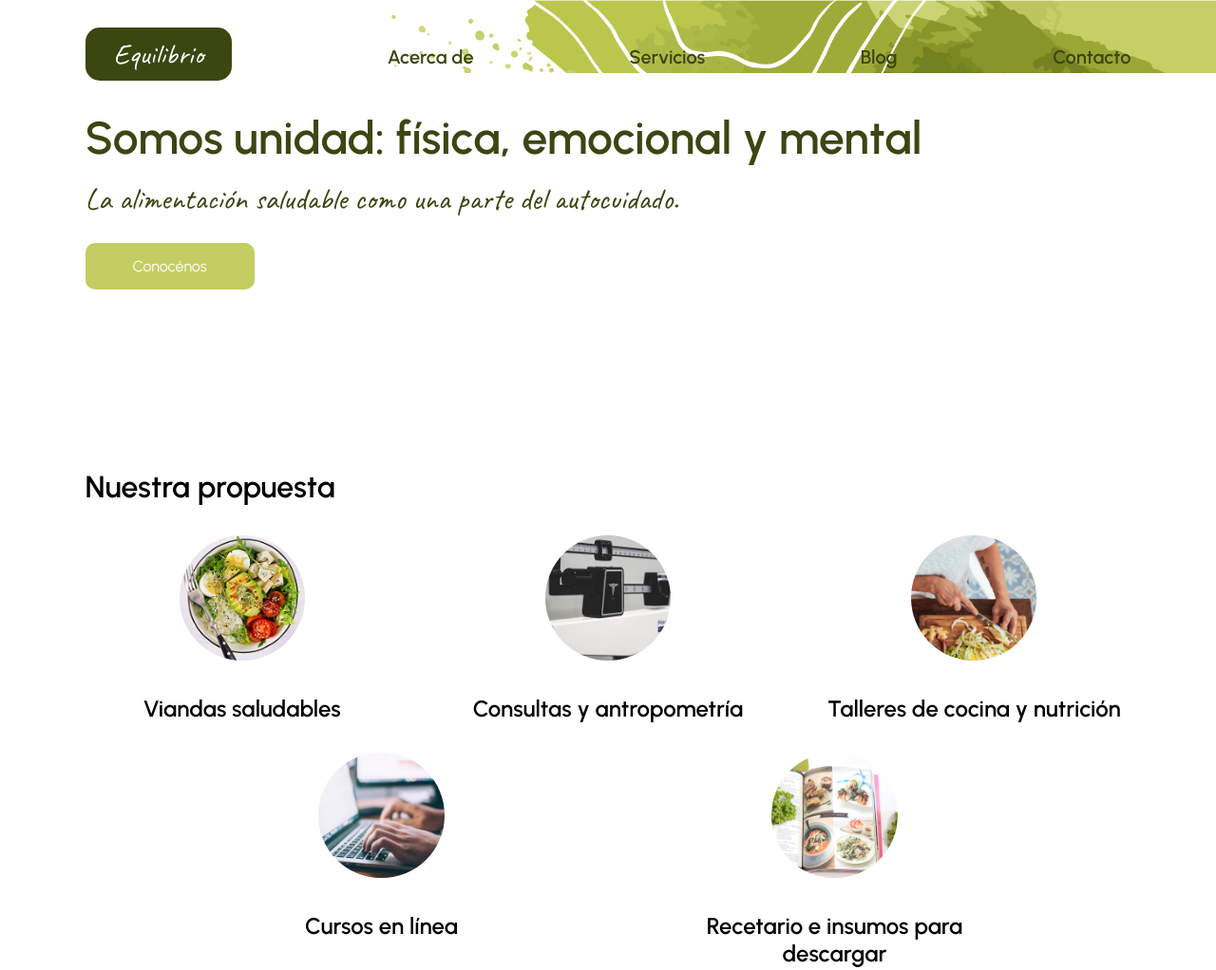
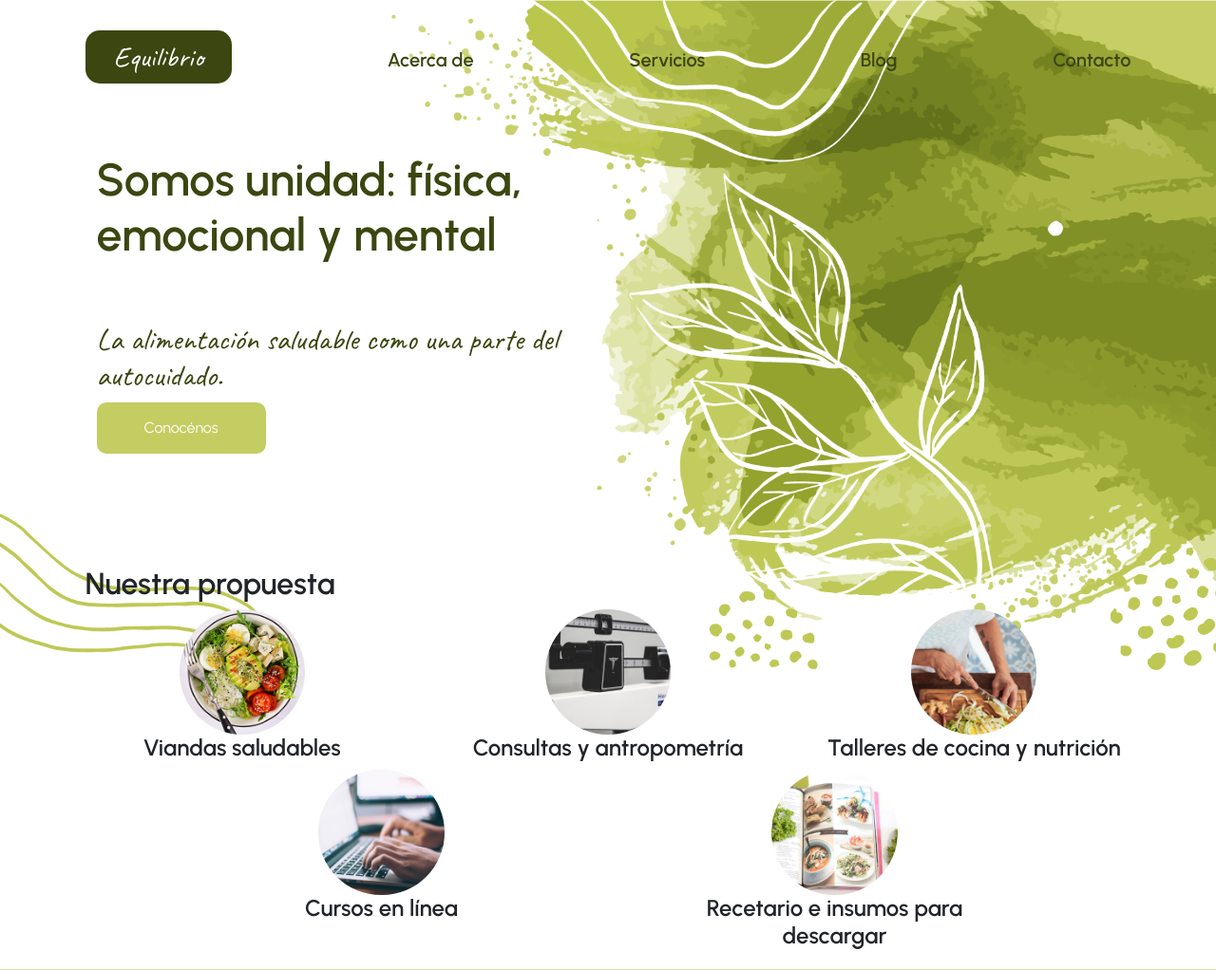
Before and after one commit to MarianG89/NutricionGarofaloCopia, a plain HTML site: page index.html in a window 1280 px wide. Shown: the top 1022 px of the page at 95% size. Drawn offline with nearby package versions, Linux system fonts and the light colour scheme.

Commit message:
bootstrap al inicio

```diff
--- a/css/style.css
+++ b/css/style.css
@@ -19,6 +19,7 @@ h1 {
     color: #3B4611;
     font-size: 3em;
     margin-bottom: 0.3em;
+    padding-bottom: 1em;
 }
 
 h2 {
@@ -132,13 +133,19 @@ background-color: #9AA635;
 
 /* ---------- INDEX ---------- */
 
-aside {
-   grid-area: aside;
+#presentacion.container {
+   max-width: 86%;
 }
-header {
+
+#presentacion.row {
+   padding-left: 0;
+   padding-right: 0;
+}
+
+nav {
    grid-area: nav;
    }
-section#presentacion {
+div#presentacion {
    grid-area: presentacion;
 }
 section#nuestraPropuesta {
@@ -160,13 +167,13 @@ footer {
 #inicio__grilla {
    display: grid;
    grid-template-areas:
-     "nav nav"
-     "presentacion aside"
-     "nuestrapropuesta nuestrapropuesta"
-     "proximocurso proximocurso"
-     "blog blog"
-     "footer footer";
-   grid-template-columns: 50% 50%;
+     "nav"
+     "presentacion"
+     "nuestrapropuesta"
+     "proximocurso"
+     "blog"
+     "footer";
+   grid-template-columns: 100%;
 }
 
 
@@ -285,7 +292,7 @@ footer {
 
 @media screen and (min-width: 320px) {
    #inicio__grilla {
-      grid-template-rows: 2% 17% auto auto auto auto;
+      grid-template-rows: 4% auto auto auto auto auto;
    }
 
    .headerInicio__desktop {
@@ -328,19 +335,19 @@ footer {
 
 @media screen and (min-width: 415px) {
    #inicio__grilla {
-      grid-template-rows: 2% 12% auto auto auto auto;
+      grid-template-rows: 4% auto auto auto auto auto;
    }
 }
 
 @media screen and (min-width: 521px) {
    #inicio__grilla {
-      grid-template-rows: 2% 9% auto auto auto auto;
+      grid-template-rows: 4% auto auto auto auto auto;
    }
 }
 
 @media screen and (min-width: 768px) {
    #inicio__grilla {
-      grid-template-rows: 2% 17% auto auto auto auto;
+      grid-template-rows: 8% auto auto auto auto auto;
    }
    .headerInicio__mobile {
       display: none;
--- a/index.html
+++ b/index.html
@@ -5,15 +5,17 @@
     <meta http-equiv="X-UA-Compatible" content="IE=edge">
     <meta name="viewport" content="width=device-width, initial-scale=1.0">
     <link rel="stylesheet" href="css/animate.css">
+    <link href="https://cdn.jsdelivr.net/npm/bootstrap@5.2.0/dist/css/bootstrap.min.css" rel="stylesheet" integrity="sha384-gH2yIJqKdNHPEq0n4Mqa/HGKIhSkIHeL5AyhkYV8i59U5AR6csBvApHHNl/vI1Bx" crossorigin="anonymous">
+    <script src="https://cdn.jsdelivr.net/npm/bootstrap@5.2.0/dist/js/bootstrap.bundle.min.js" integrity="sha384-A3rJD856KowSb7dwlZdYEkO39Gagi7vIsF0jrRAoQmDKKtQBHUuLZ9AsSv4jD4Xa" crossorigin="anonymous"></script>
     <link rel="stylesheet" href="css/style.css">
     <script src="https://use.fontawesome.com/b29ce011be.js"></script>
     <title>Equilibrio</title>
 </head>
 <body>
 
-    <div id="inicio__grilla">
+    <div id="inicio__grilla" class="headerInicio__backgroud">
 
-        <header class="headerInicio__backgroud">
+        <header>
                 <nav class="headerInicio__desktop">
                     <ul class="index__lista">
                         <li class="index__li"><a href="index.html" class="logoEquilibrio">Equilibrio</a></li>
@@ -29,15 +31,23 @@
                     <i id="menuBurger" class="fa fa-bars"></i>
                 </nav>
 
-                <section id="presentacion" class="animate__animated animate__slideInLeft">
+        </header>
+
+        <div id="presentacion" class="container animate__animated animate__slideInLeft">
+            <div class ="row">
+                <div class="col-12 col-md-6">
                     <h1>Somos unidad: física, emocional y mental</h1>
                     <h2>La alimentación saludable como una parte del autocuidado.</h2>
                     <a href="pages/acercade.html" class="presentacion__enlace--btn" >Conocénos</a>
-                </section>
+                </div>
+                <div class="col-md-6">
+                    <div></div>
+                </div>
+            </div>
 
-                <aside></aside>
+        </div>
 
-        </header>
+
 
 
         <section id="nuestraPropuesta" class="animate__animated animate__bounceInUp wow">
```
Also changed, not shown: pages/acercade.html (+2 -0 lines), pages/blog.html (+2 -0 lines), pages/contacto.html (+2 -0 lines), pages/servicios.html (+2 -0 lines).
